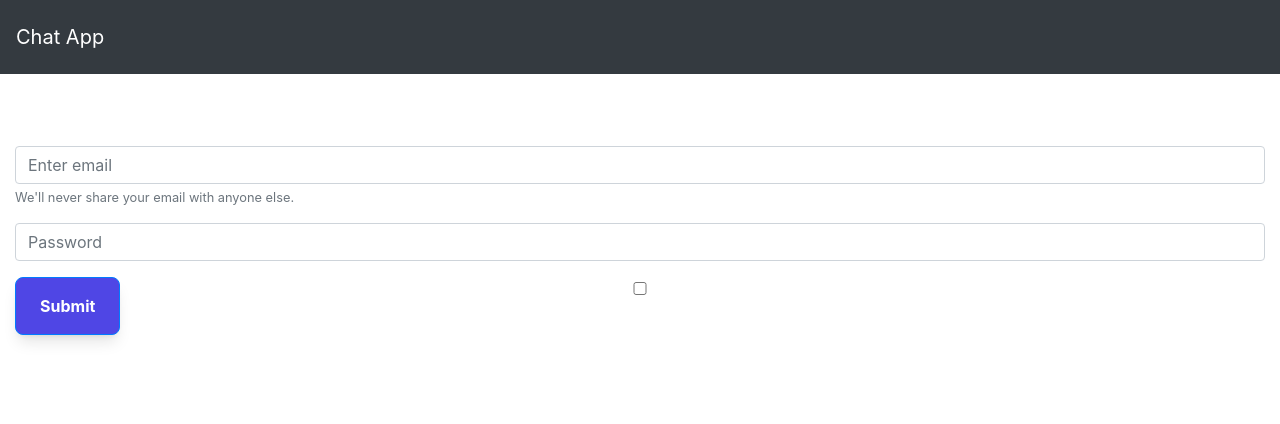
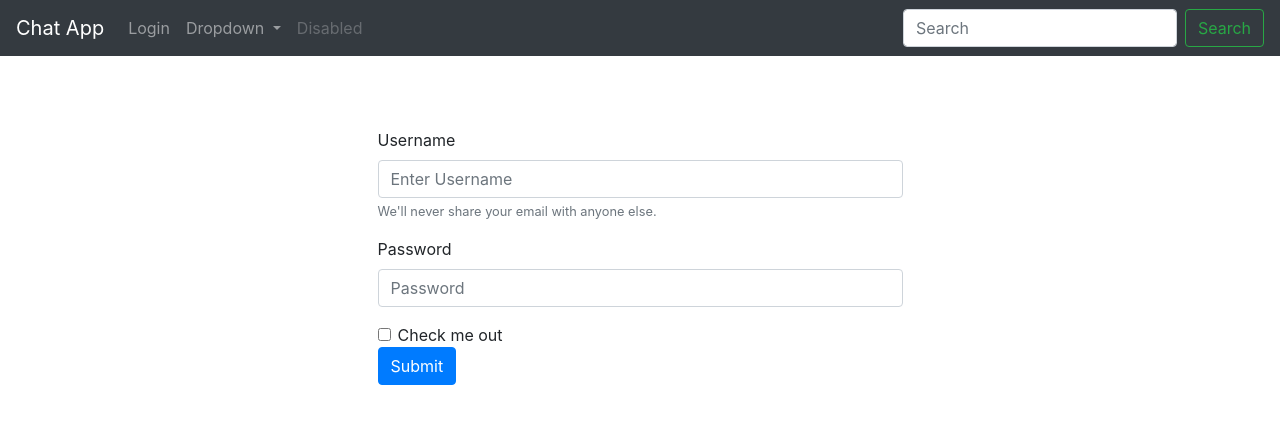
Before and after one commit to Abdul12majid/channels, a Django app: page /users/login in a window 1280 px wide. Shown: the top 424 px of the page. Run offline with Django 5.2, Linux system fonts and the light colour scheme; some libraries are stand-ins or nearby versions.

Commit message:
login.html

```diff
--- a/channel_app/templates/base.html
+++ b/channel_app/templates/base.html
@@ -72,8 +72,7 @@
         .allauth content a:hover {
             @apply text-indigo-500
         }
-        .allauth form[action="/accounts/signup/"] ul {
-            @apply hidden
+
         }
         .allauth form[action="/accounts/signup/"] ul.errorlist {
             @apply block
--- a/channel_app/templates/navbar.html
+++ b/channel_app/templates/navbar.html
@@ -6,12 +6,15 @@
 
   <div class="collapse navbar-collapse" id="navbarSupportedContent">
     <ul class="navbar-nav mr-auto">
+      {% if user.is_authenticated %}
       <li class="nav-item active">
-        <a class="nav-link" href="#">Home <span class="sr-only">(current)</span></a>
+        <a class="nav-link" href="#">Logout<span class="sr-only">(current)</span></a>
       </li>
+      {% else %}
       <li class="nav-item">
-        <a class="nav-link" href="#">Link</a>
+        <a class="nav-link" href="#">Login</a>
       </li>
+      {% endif %}
       <li class="nav-item dropdown">
         <a class="nav-link dropdown-toggle" href="#" id="navbarDropdown" role="button" data-toggle="dropdown" aria-haspopup="true" aria-expanded="false">
           Dropdown
--- a/users/templates/login.html
+++ b/users/templates/login.html
@@ -3,15 +3,16 @@
 {% block content %}
 
 </br></br></br>
+<div class='col-md-6 offset-md-3'>
 <form>
   <div class="form-group">
-    <label for="exampleInputEmail1">Email address</label>
-    <input type="email" class="form-control" id="exampleInputEmail1" aria-describedby="emailHelp" placeholder="Enter email">
-    <small id="emailHelp" class="form-text text-muted">We'll never share your email with anyone else.</small>
+    <label for="exampleInputUsername">Username</label>
+    <input name="username" type="text" class="form-control" id="exampleInputUsername" aria-describedby="UsernameHelp" placeholder="Enter Username">
+    <small id="usernameHelp" class="form-text text-muted">We'll never share your email with anyone else.</small>
   </div>
   <div class="form-group">
     <label for="exampleInputPassword1">Password</label>
-    <input type="password" class="form-control" id="exampleInputPassword1" placeholder="Password">
+    <input name="password1" type="password" class="form-control" id="exampleInputPassword1" placeholder="Password">
   </div>
   <div class="form-check">
     <input type="checkbox" class="form-check-input" id="exampleCheck1">
@@ -19,5 +20,6 @@
   </div>
   <button type="submit" class="btn btn-primary">Submit</button>
 </form>
+</div>
 
 {% endblock %}
```
Also changed, not shown: db.sqlite3.
